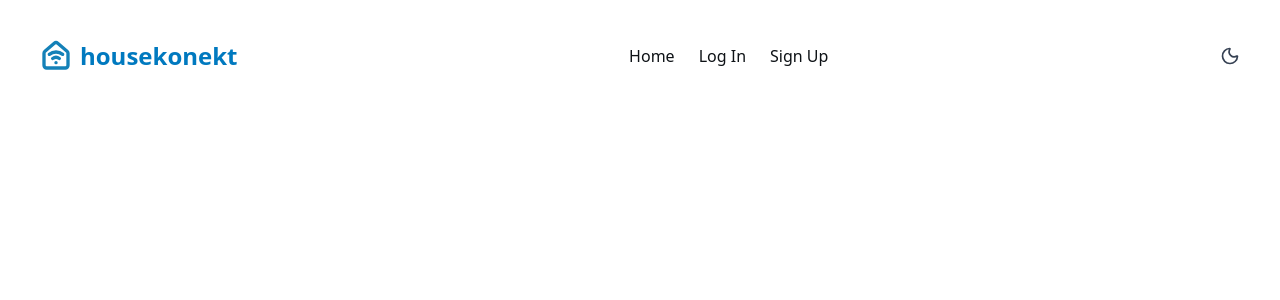
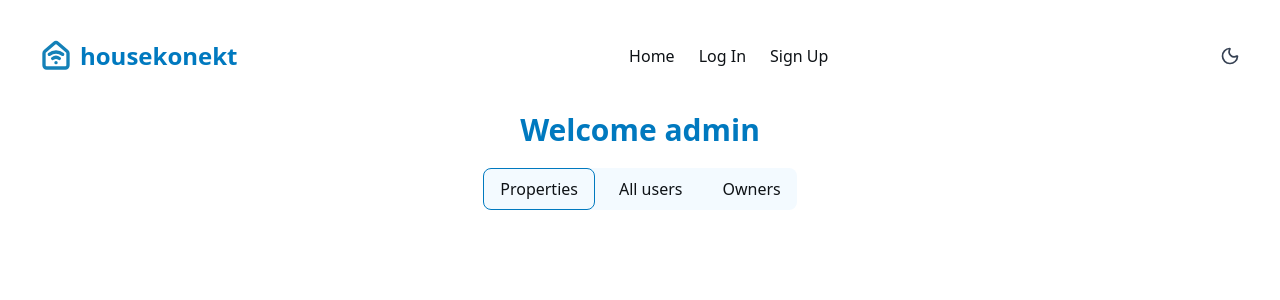
Before and after one commit to kiptalam1/housekonekt, a React (Vite) app in the folder apps/web/: page /admin in a window 1280 px wide. Shown: the top 300 px of the page. Built offline with nearby package versions, Linux system fonts and the light colour scheme; no server answers.

Commit message:
create admin page.

```diff
--- a/apps/web/src/App.tsx
+++ b/apps/web/src/App.tsx
@@ -1,5 +1,6 @@
 import { Routes, Route } from "react-router-dom";
 import { Toaster } from "sonner";
+import Admin from "./pages/Admin";
 import Navbar from "./components/common/Navbar";
 import Home from "./pages/Home";
 import PropertyDetails from "./pages/PropertyDetails";
@@ -25,6 +26,8 @@ function App() {
 				<Route path="/auth/register" element={<RegisterPage />} />
 				<Route path="/dashboard/:id" element={<Dashboard />} />
 				<Route path="/user/me" element={<MyProfile />} />
+				<Route path="/admin" element={<Admin />} />
+
 				<Route path="/owner/messaging" element={<Messaging />} />
 			</Routes>
 			<Toaster richColors position="top-center" />
--- a/apps/web/src/components/common/Navbar.tsx
+++ b/apps/web/src/components/common/Navbar.tsx
@@ -112,6 +112,20 @@ function MobileMenu({
 						My Profile
 					</NavLink>
 				)}
+
+				{user && user.role === "ADMIN" && (
+					<NavLink
+						to={"/admin"}
+						onClick={onClose}
+						className={({ isActive }) =>
+							isActive
+								? "text-[var(--primary)] font-bold text-lg"
+								: "text-base hover:bg-[var(--bg)] p-2 rounded-lg"
+						}>
+						Admin
+					</NavLink>
+				)}
+
 				{user && (
 					<button
 						type="button"
@@ -263,6 +277,21 @@ const Navbar = () => {
 						My Profile
 					</NavLink>
 				)}
+
+				{user && user.role === "ADMIN" && (
+					<NavLink
+						to={"/admin"}
+						className={({ isActive }) =>
+							`hidden sm:block transition-all duration-200 ${
+								isActive
+									? "text-[var(--primary)] font-bold text-xl underline underline-offset-2"
+									: "text-base hover:text-[var(--primary)]"
+							}`
+						}>
+						Admin
+					</NavLink>
+				)}
+
 				{user && (
 					<button
 						type="button"
--- a/apps/web/src/contexts/AuthContext.tsx
+++ b/apps/web/src/contexts/AuthContext.tsx
@@ -14,7 +14,7 @@ export type UserType = {
 	id: string;
 	username: string;
 	email: string;
-	role: string;
+	role: "ADMIN" | "USER" | "OWNER";
 	avatarUrl?: string;
 	bio?: string;
 	isVerified: boolean;
--- /dev/null
+++ b/apps/web/src/pages/Admin.tsx
@@ -0,0 +1,36 @@
+import { useState,  } from "react";
+import { useAuth } from "../hooks/useAuth";
+
+const Admin = () => {
+	const { user } = useAuth();
+
+	const options = ["Properties", "All users", "Owners"];
+	const [selectedIndex, setSelectedIndex] = useState<number | null>(0);
+
+	function handleClick(index: number) {
+		setSelectedIndex(index);
+	}
+
+	return (
+		<div className="min-h-screen flex flex-col py-4 sm:py-6 gap-5">
+			<h1 className="text-center text-2xl md:text-3xl font-bold text-[var(--primary)]">
+				Welcome {user ? user.username : "admin"}
+			</h1>
+			{/* toggle */}
+			<div className="flex mx-auto items-center justify-center gap-2 bg-[var(--bg-light)] rounded-lg">
+				{options.map((option, index) => (
+          <div
+						key={index}
+						onClick={() => handleClick(index)}
+						className={`py-2 px-4 cursor-pointer ${
+							selectedIndex === index ? "rounded-lg border border-[var(--primary)]" : ""
+						}`}>
+						{option}
+					</div>
+				))}
+			</div>
+		</div>
+	);
+};
+
+export default Admin;
```
